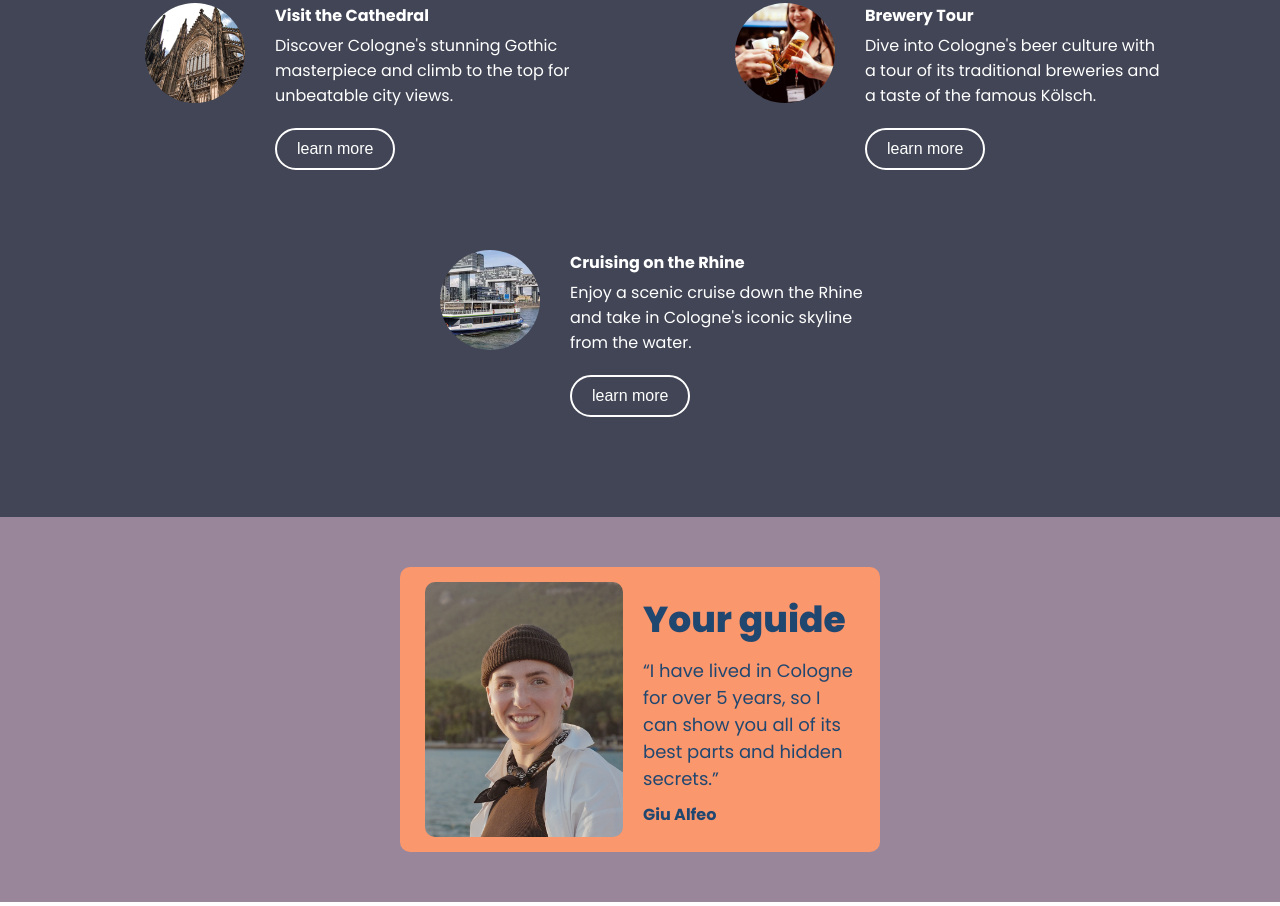
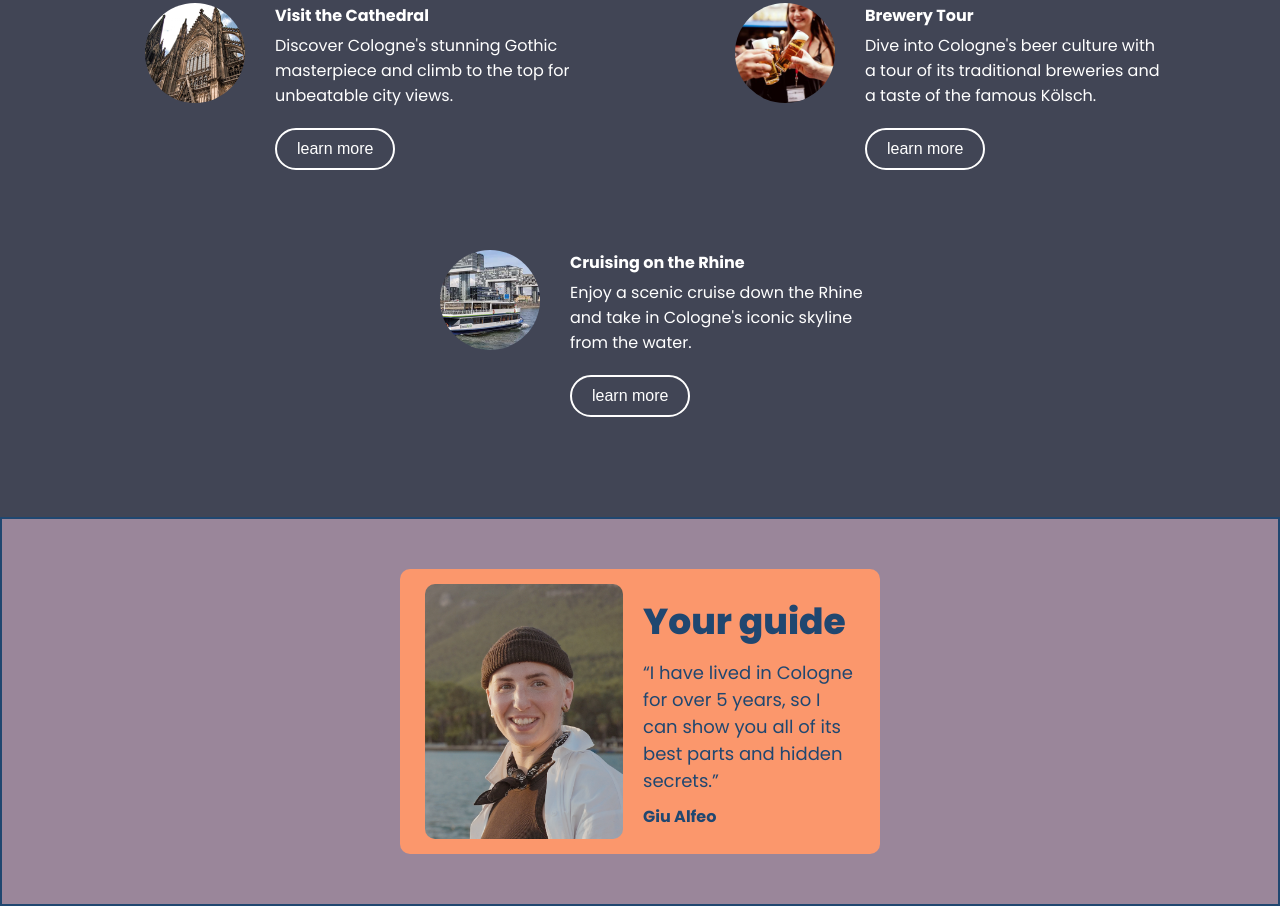
Before and after one commit to alfeox/static-practice-page, a plain HTML site: page index.html in a window 1280 px wide. Shown: the part 777-1683 px from the top of the page. Drawn offline with Linux system fonts and the light colour scheme.

Commit message:
css changes

```diff
--- a/styles.css
+++ b/styles.css
@@ -119,6 +119,7 @@ img {
     background-color: var(--lilac);
     color: var(--indigo);
     padding: 50px auto;
+    border: 2px solid var(--indigo);
 }
 
 #guide-card {
```
